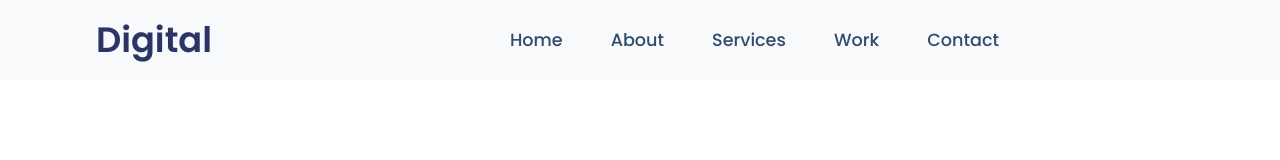
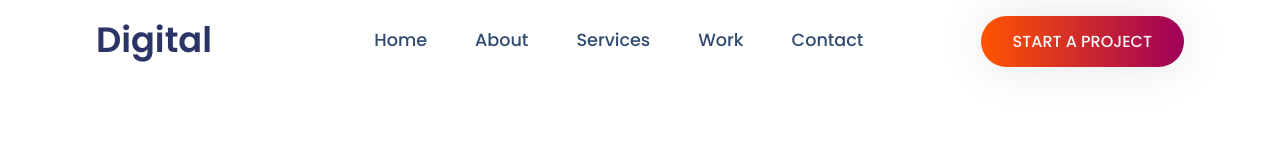
Before and after one commit to shahadat3669/digital-marketing, a website built with webpack: page src/index.html in a window 1280 px wide. Built offline with nearby package versions, Linux system fonts and the light colour scheme.

Commit message:
Add responsive styles upto 1280px devices for header section.

```diff
--- a/src/main.scss
+++ b/src/main.scss
@@ -231,6 +231,10 @@ $font-poppins: 'Poppins', sans-serif;
       padding-right: 6rem !important;
       justify-content: space-between;
     }
+
+    @media (min-width: 1280px) {
+      background: transparent !important;
+    }
   }
 
   &__logo-link {
@@ -289,5 +293,9 @@ $font-poppins: 'Poppins', sans-serif;
 
   &__nav-btn {
     display: none;
+
+    @media (min-width: 1280px) {
+      display: inline-block !important;
+    }
   }
 }
```
